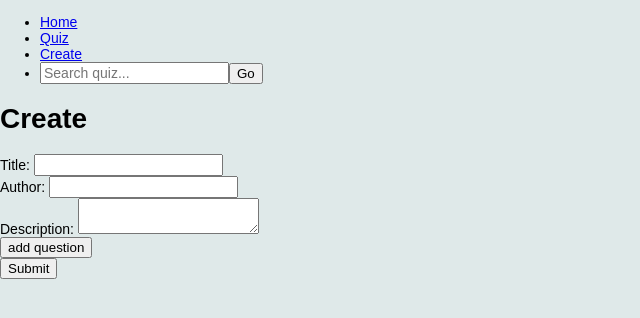
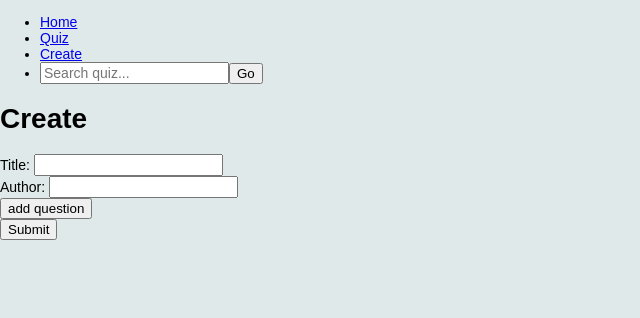
Before and after one commit to tim51/tim51.github.io, a React (Create React App) app in the folder quiz-app/: page /create in a window 1280 px wide. Shown: the top 318 px of the page, without its empty margins (0-640 px from the left). Built offline with nearby package versions, Linux system fonts and the light colour scheme.

Commit message:
removed description state

```diff
--- a/quiz-app/src/actions/index.js
+++ b/quiz-app/src/actions/index.js
@@ -3,7 +3,6 @@ let nextQuestionId = 0;
 const ADD_QUESTION = 'ADD_QUESTION'
 const DELETE_QUESTION = 'DELETE_QUESTION'
 const SET_AUTHOR = 'SET_AUTHOR'
-const SET_DESCRIPTION = 'SET_DESCRIPTION'
 const SET_QUESTION = 'SET_QUESTION'
 const SET_TITLE = 'SET_TITLE'
 
@@ -35,15 +34,6 @@ export const setAuthor = (author) => {
     )
 }
 
-export const setDescription = (description) => {
-    return (
-        {
-            type: SET_DESCRIPTION,
-            description: description,
-        }
-    )
-}
-
 export const setQuestion = (id, question) => {
     return (
         {
--- a/quiz-app/src/components/create.js
+++ b/quiz-app/src/components/create.js
@@ -8,8 +8,8 @@ export default class Create extends React.Component {
     render() {
         return (
             <div className="create-wrapper">
-            <h1>Create</h1>
-            <QuizForm />
+              <h1 className="page-header">Create</h1>
+              <QuizForm />
             </div>
         )
     }
--- a/quiz-app/src/components/quiz-form.js
+++ b/quiz-app/src/components/quiz-form.js
@@ -3,7 +3,6 @@ import {connect} from 'react-redux'
 
 import {
     setAuthor,
-    setDescription,
     setTitle,
     } from '../actions';
 
@@ -11,10 +10,6 @@ class QuizForm extends React.Component {
 
     handleAuthorChange = (event) => {
         this.props.setAuthor(event.target.value);
-    }
-
-    handleDescriptionChange = (event) => {
-        this.props.setDescription(event.target.value);
     }
 
     handleTitleChange = (event) => {
@@ -32,13 +27,9 @@ class QuizForm extends React.Component {
               <label className="author-wrapper">Author: </label>
               <input className="author-input" type="text" onChange={this.handleAuthorChange} ></input>
             </div>
-            <div className="description-wrapper">
-              <label className="description-label">Description: </label>
-              <textarea className="description-textarea" onChange={this.handleDescriptionChange} ></textarea>
-            </div>
             <div className="question-list-wrapper">
 
-              <button className="add-question-button" onClick={this.handleClick}>add question</button>
+              <button className="add-question-button" onClick={this.handleClick }>add question</button>
             </div>
             <button className="submit-button" type="submit">Submit</button>
           </form>
@@ -47,14 +38,10 @@ class QuizForm extends React.Component {
 }
 
 const mapStateToProps = (state) => ({
-    author: state.author,
-    description: state.description,
-    title: state.title,
 })
 
 const mapDispatchToProps = (dispatch, ownProps) => ({
     setAuthor: (author) => {dispatch(setAuthor(author))},
-    setDescription: (description) => {dispatch(setDescription(description))},
     setTitle: (title) => {dispatch(setTitle(title))},
 })
 
--- a/quiz-app/src/reducers/description.js
+++ /dev/null
@@ -1,10 +0,0 @@
-const description = (state = "", action) => {
-    switch (action.type) {
-        case 'SET_DESCRIPTION':
-            return (action.description)
-        default:
-            return (state)
-    }
-}
-
-export default description
--- a/quiz-app/src/reducers/index.js
+++ b/quiz-app/src/reducers/index.js
@@ -1,13 +1,11 @@
 import { combineReducers } from 'redux'
 
 import author from './author'
-import description from './description'
 import questionList from './questionList'
 import title from './title'
 
 const reducer = combineReducers({
   author,
-  description,
   questionList,
   title,
 })
```
